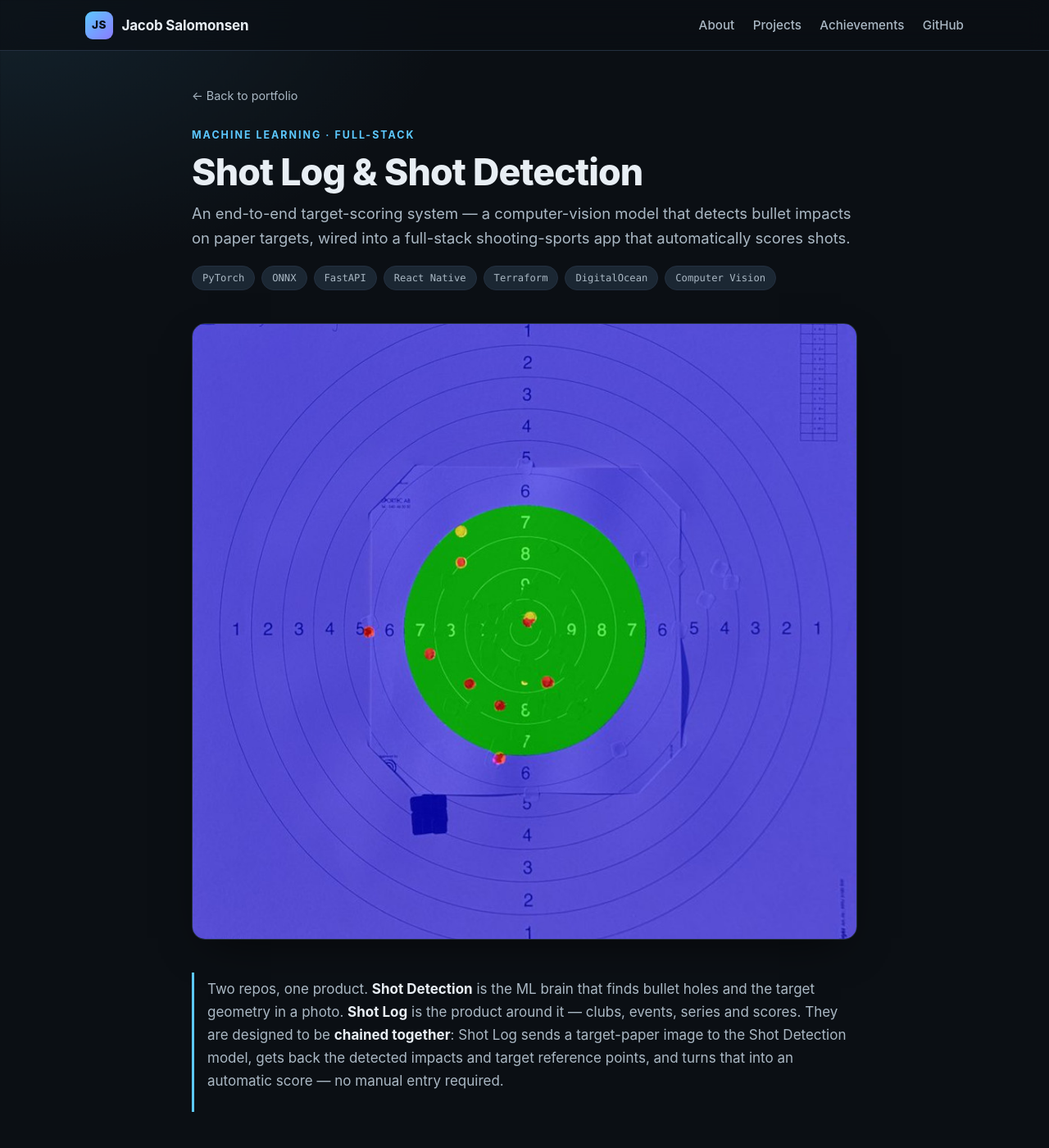
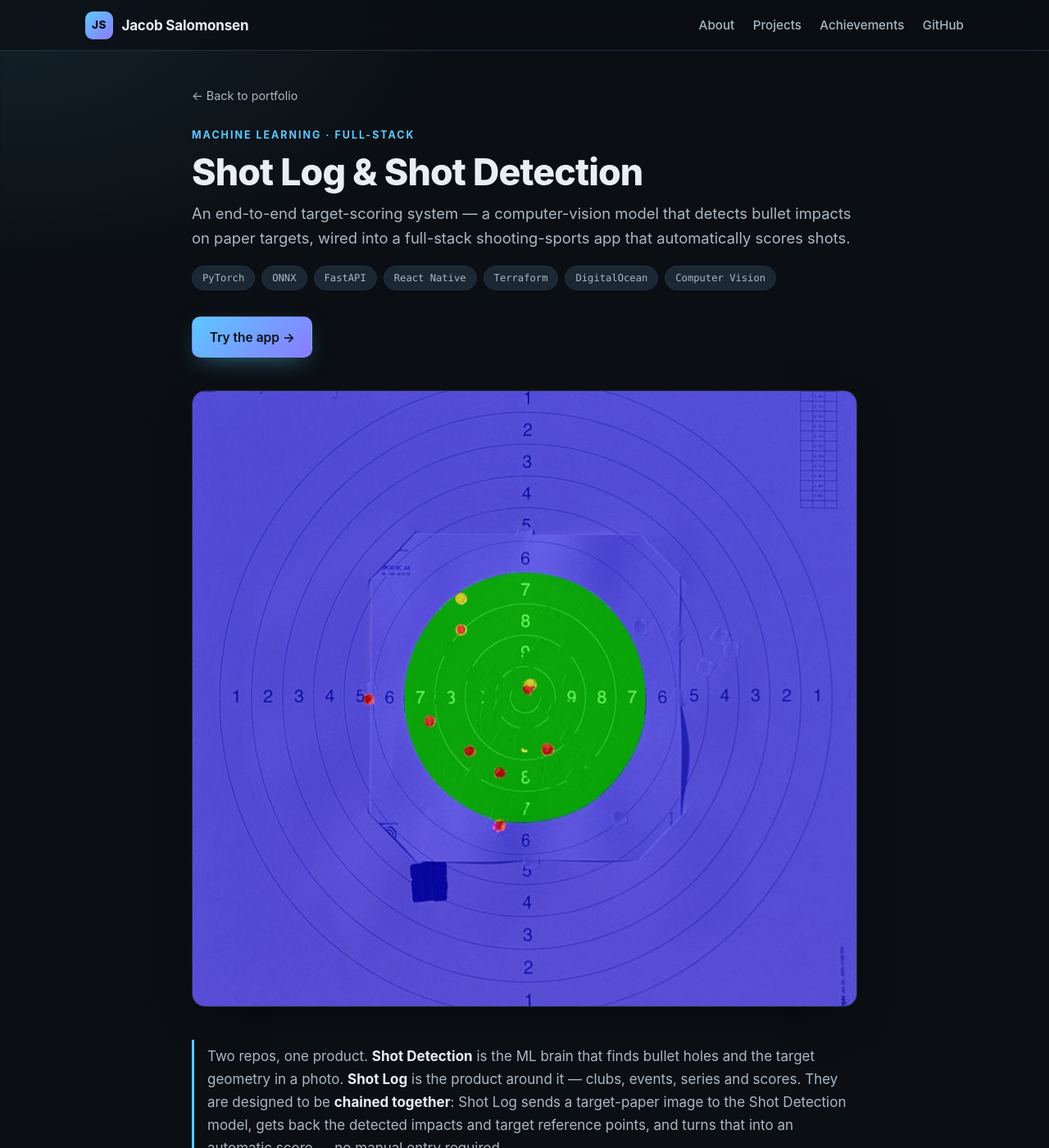
Before and after one commit to jiekebo/jiekebo.github.io, a Jekyll site: the page built from _projects/shot-log.md, in a window 1280 px wide and 1400 px high. Shown: the whole window at 82% size. Built offline with Jekyll 4.4.1, drawn with Linux system fonts in a browser that asks for light colours; some of the changed text lies outside the part shown.

Commit message:
Adding link to shotlog app

```diff
--- a/_layouts/project.html
+++ b/_layouts/project.html
@@ -14,6 +14,9 @@ layout: default
       {% for tag in page.tags %}<li>{{ tag }}</li>{% endfor %}
     </ul>
     {% endif %}
+    {% if page.demo_url %}
+    <a class="btn btn--primary" href="{{ page.demo_url }}" target="_blank" rel="noopener">Try the app &rarr;</a>
+    {% endif %}
   </header>
 
   {% if page.cover %}
--- a/_projects/shot-log.md
+++ b/_projects/shot-log.md
@@ -11,6 +11,7 @@ summary: >-
   app deployed on DigitalOcean.
 order: 1
 cover: /assets/projects/shot-log/3_detection.jpg
+demo_url: https://shotlog.nordlytics.se
 tags: [PyTorch, ONNX, FastAPI, React Native, Terraform, DigitalOcean, Computer Vision]
 stack: [PyTorch, Mask2Former, ONNX, FastAPI, React Native, Terraform, Caddy]
 ---
@@ -398,12 +399,15 @@ from SSM Parameter Store — all Terraform-managed.
 </div>
 
 <div class="callout">
-  <p>
-    <strong>Status:</strong> the Shot Detection model trains and infers
-    end-to-end (ONNX export, quantization and a browser webapp are all
-    working), and Shot Log is a deployed, multi-tenant product. The final
-    API wiring that returns automatic scores from the model into Shot Log's
-    series is the active integration work — the architecture above describes
-    how the two are designed to chain together.
-  </p>
+  <div>
+    <p>
+      <strong>Status:</strong> the Shot Detection model trains and infers
+      end-to-end (ONNX export, quantization and a browser webapp are all
+      working), and Shot Log is a deployed, multi-tenant product. The final
+      API wiring that returns automatic scores from the model into Shot Log's
+      series is the active integration work — the architecture above describes
+      how the two are designed to chain together.
+    </p>
+    <a class="btn btn--primary" href="https://shotlog.nordlytics.se" target="_blank" rel="noopener" style="margin-top:0.8rem;">Open the Shot Log app &rarr;</a>
+  </div>
 </div>
--- a/assets/css/style.css
+++ b/assets/css/style.css
@@ -396,6 +396,7 @@ img { max-width: 100%; display: block; }
   background: var(--surface); border: 1px solid var(--border);
   border-radius: 999px; padding: 0.25rem 0.75rem;
 }
+.project__header .btn { margin-top: 2rem; }
 .project__cover {
   margin: 0 0 2.5rem; border-radius: var(--radius); overflow: hidden;
   border: 1px solid var(--border); box-shadow: var(--shadow);
```
